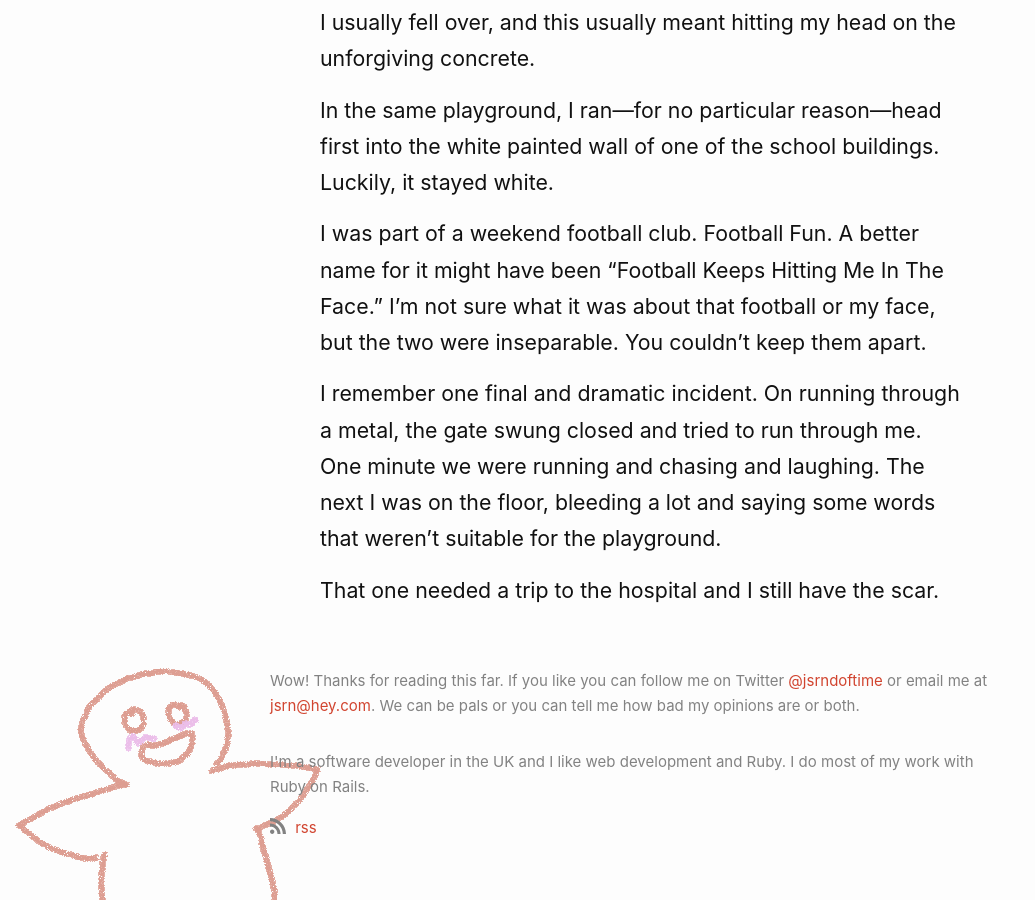
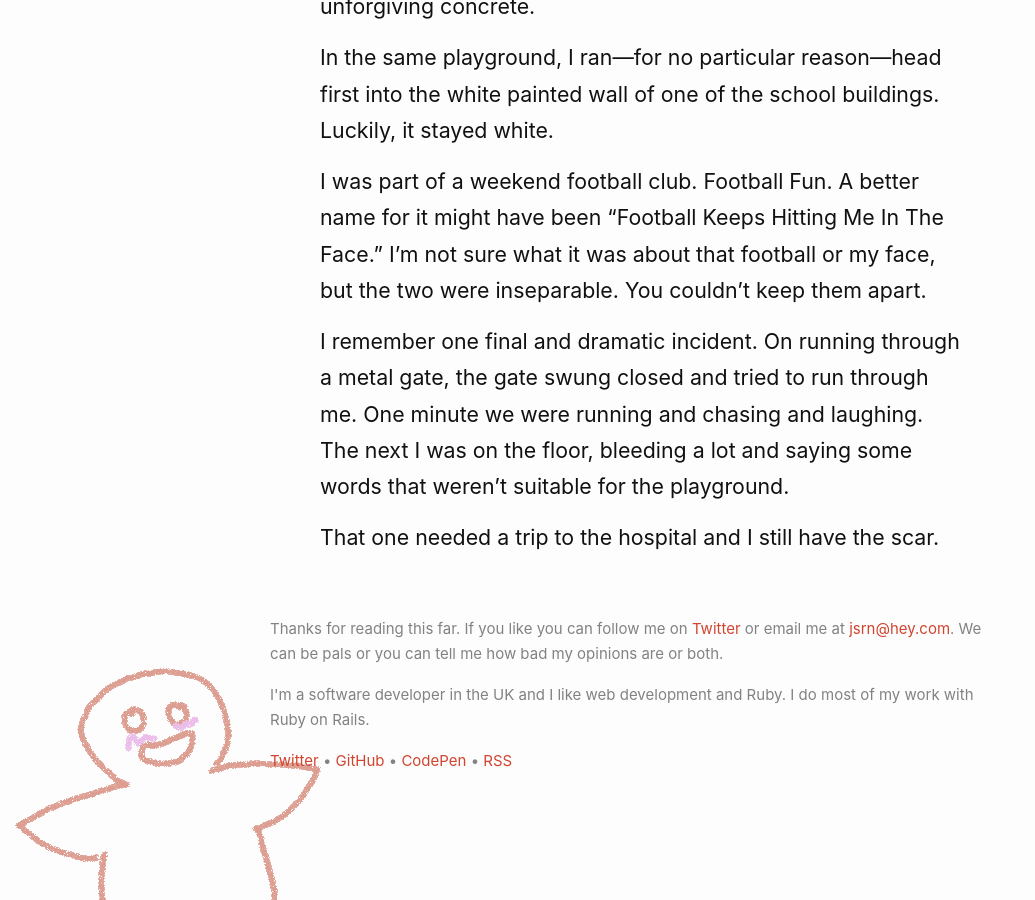
Before and after one commit to jsrn/jsrn.github.io, a Jekyll site: the page built from _posts/2021-01-18-blows-to-the-head.md, in a window 1280 px wide and 900 px high, scrolled down 578 px. Shown: the whole window, without its empty margins (0-1035 px from the left). Built offline with Jekyll 4.4.1, drawn with Linux system fonts in a browser that asks for light colours.

Commit message:
Fixed typo, updated header and footer

```diff
--- a/_includes/footer.html
+++ b/_includes/footer.html
@@ -6,16 +6,14 @@
   <div class="wrapper">
     <div class="footer-col-wrapper">
       <div class="footer-col footer-col-6">
-        {%- include social.html -%}
-      </div>
+        <p>Thanks for reading this far. If you like you can follow me on <a href="https://twitter.com/jsrndoftime">Twitter</a>  or email me at <a href="mailto:jsrn@hey.com">jsrn@hey.com</a>. We can be pals or you can tell me how bad my opinions are or both.</p>
 
-      <div class="footer-col footer-col-6">
         <p>{{- site.description | escape -}}</p>
 
-        {%- if site.rss -%}<p><a href="{{ 'feed.xml' | relative_url }}"><svg class="svg-icon"><use xlink:href="{{ '/assets/minima-social-icons.svg#rss' | relative_url }}"></use></svg> <span>{{ site.rss | escape }}</span></a></p>{%- endif -%}
+        <p>
+          <a href="https://twitter.com/jsrndoftime">Twitter</a> &bull; <a href="https://github.com/jsrn">GitHub</a> &bull; <a href="https://codepen.io/jsrn">CodePen</a> &bull; <a href="{{ 'feed.xml' | relative_url }}">RSS</a>
+        </p>
       </div>
     </div>
-
   </div>
-
 </footer>
--- a/_includes/head.html
+++ b/_includes/head.html
@@ -11,9 +11,6 @@
   {%- seo -%}
   <link rel="stylesheet" href="{{ "/assets/main.css" | relative_url }}">
   {%- feed_meta -%}
-  {%- if jekyll.environment == 'production' and site.google_analytics -%}
-    {%- include google-analytics.html -%}
-  {%- endif -%}
 
   <!-- Twitter cards -->
   <meta name="twitter:site"    content="@jsrndoftime">
--- a/_includes/header.html
+++ b/_includes/header.html
@@ -2,7 +2,4 @@
   <h1 style="margin-bottom: 1rem;">
     <a href="/"><img src="/assets/me.png">JSRN<span class="secondary">.NET</span></a>
   </h1>
-
-  <a href="https://github.com/jsrn">GitHub</a> &bull;
-  <a href="https://codepen.io/jsrn">CodePen</a>
 </header>
--- a/_includes/social.html
+++ /dev/null
@@ -1 +0,0 @@
-<p>Wow! Thanks for reading this far. If you like you can follow me on Twitter <a href="https://twitter.com/jsrndoftime">@jsrndoftime</a> or email me at <a href="mailto:jsrn@hey.com">jsrn@hey.com</a>. We can be pals or you can tell me how bad my opinions are or both.</p>
--- a/_posts/2021-01-18-blows-to-the-head.md
+++ b/_posts/2021-01-18-blows-to-the-head.md
@@ -14,6 +14,6 @@ In the same playground, I ran&mdash;for no particular reason&mdash;head first in
 
 I was part of a weekend football club. Football Fun. A better name for it might have been "Football Keeps Hitting Me In The Face." I'm not sure what it was about that football or my face, but the two were inseparable. You couldn't keep them apart.
 
-I remember one final and dramatic incident. On running through a metal, the gate swung closed and tried to run through me. One minute we were running and chasing and laughing. The next I was on the floor, bleeding a lot and saying some words that weren't suitable for the playground.
+I remember one final and dramatic incident. On running through a metal gate, the gate swung closed and tried to run through me. One minute we were running and chasing and laughing. The next I was on the floor, bleeding a lot and saying some words that weren't suitable for the playground.
 
 That one needed a trip to the hospital and I still have the scar.
```
Also changed, not shown: _includes/google-analytics.html (deleted, +0 -11 lines).
